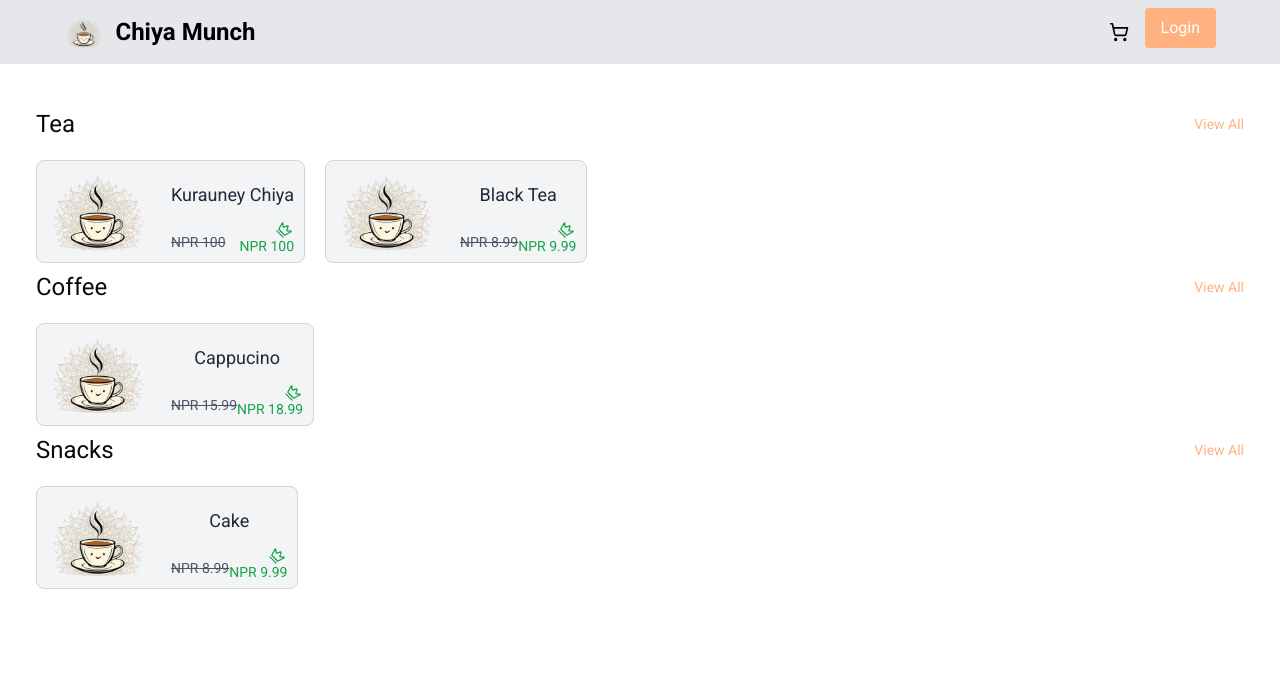
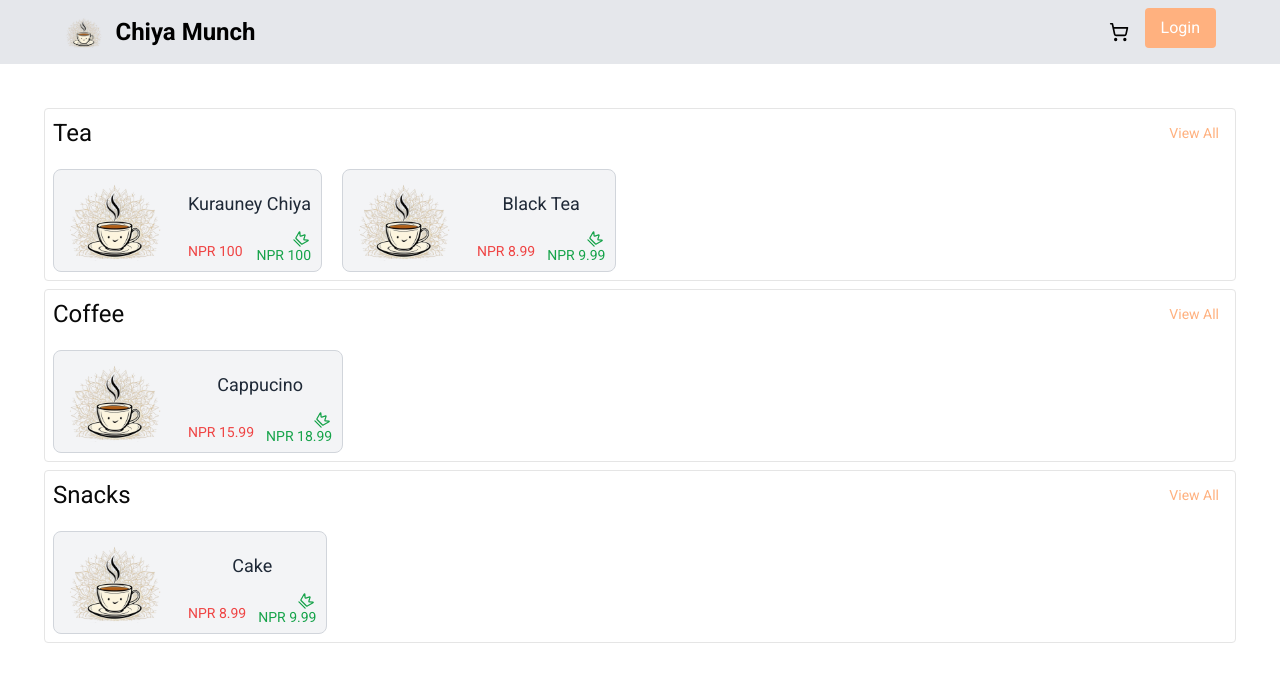
Before and after one commit to Sudeepkaycee289/ChiyaMunch, a React (Vite) app in the folder Frontend/: page /ChiyaMunch in a window 1280 px wide. Shown: the top 682 px of the page. Built offline with nearby package versions, Linux system fonts and the light colour scheme.

Commit message:
Fixed CSS Styling

```diff
--- a/Frontend/src/Components/LogedIn/Logged.tsx
+++ b/Frontend/src/Components/LogedIn/Logged.tsx
@@ -34,16 +34,16 @@ const Logged = () => {
   return (
     <div className="p-5">
       {Object.keys(categorizedItems).map((category) => (
-        <div key={category}>
-          <div className="flex justify-between items-center mb-5 mt-2">
+        <div className="border rounded m-2	gap-2" key={category}>
+          <div className="flex justify-between items-center mb-5 m-2">
             <h1 className="text-brown-700 text-2xl">{category}</h1>
             <span
               onClick={() => handleViewAll(category)}
-              className="text-primary hover:underline text-sm cursor-pointer">
+              className="text-primary hover:underline text-sm mr-2 cursor-pointer">
               View All
               </span>
           </div>
-          <div className="flex gap-5 flex-wrap">
+          <div className="flex gap-5 m-2 flex-wrap">
             {categorizedItems[category].map((item, index) => (
               <div
                 key={index}
@@ -56,8 +56,8 @@ const Logged = () => {
                 />
                 <div className="flex flex-col justify-between">
                   <h2 className="text-lg my-2.5 text-gray-800">{item.Title}</h2>
-                  <div className="text-sm text-gray-600 flex justify-between items-end">
-                    <p className="line-through">NPR {item.PriceA}</p>
+                  <div className="text-sm text-gray-600 flex justify-between gap-3 items-end">
+                    <p className="text-red-500">NPR {item.PriceA}</p>
                     <div className="text-sm text-green-600 flex flex-col items-end leading-3">
                       <Crown className="crown-icon w-5 h-5 transform scale-75 rotate-45" />
                       <p>NPR {item.PriceB}</p>
--- a/Frontend/src/Pages/Profile/Components/OrderHistory.tsx
+++ b/Frontend/src/Pages/Profile/Components/OrderHistory.tsx
@@ -20,7 +20,7 @@ const OrderHistory = () => {
     <div className="space-y-6">
       <div className="flex justify-between items-center">
         <h2 className="text-2xl font-semibold">Order History</h2>
-        <Button variant="outline">Download All</Button>
+        <Button variant="outline">View All</Button>
       </div>
 
       {orders.map((order) => (
--- a/Frontend/src/Pages/Profile/Components/Subscriptions.tsx
+++ b/Frontend/src/Pages/Profile/Components/Subscriptions.tsx
@@ -11,7 +11,7 @@ const Subscriptions = () => {
       startDate: "2024-01-01",
       endDate: "2024-02-01",
       price: "NPR 999/month",
-      features: ["Unlimited Drinks", "Priority Service", "Special Discounts"],
+      features: ["30 Drinks/Month", "Priority Service", "Special Discounts"],
     },
   ];
 
@@ -19,7 +19,7 @@ const Subscriptions = () => {
     <div className="space-y-6">
       <div className="flex justify-between items-center">
         <h2 className="text-2xl font-semibold">Your Subscriptions</h2>
-        <Button>Upgrade Plan</Button>
+        <Button>Add Subscriptio</Button>
       </div>
 
       {subscriptions.map((sub) => (
@@ -40,11 +40,11 @@ const Subscriptions = () => {
               <div className="grid grid-cols-2 gap-4">
                 <div>
                   <p className="text-sm text-gray-500">Start Date</p>
-                  <p className="font-medium">{sub.startDate}</p>
+                  <p className="font-medium text-green-500">{sub.startDate}</p>
                 </div>
                 <div>
                   <p className="text-sm text-gray-500">End Date</p>
-                  <p className="font-medium">{sub.endDate}</p>
+                  <p className="font-medium text-red-500">{sub.endDate}</p>
                 </div>
               </div>
               <div>
```
